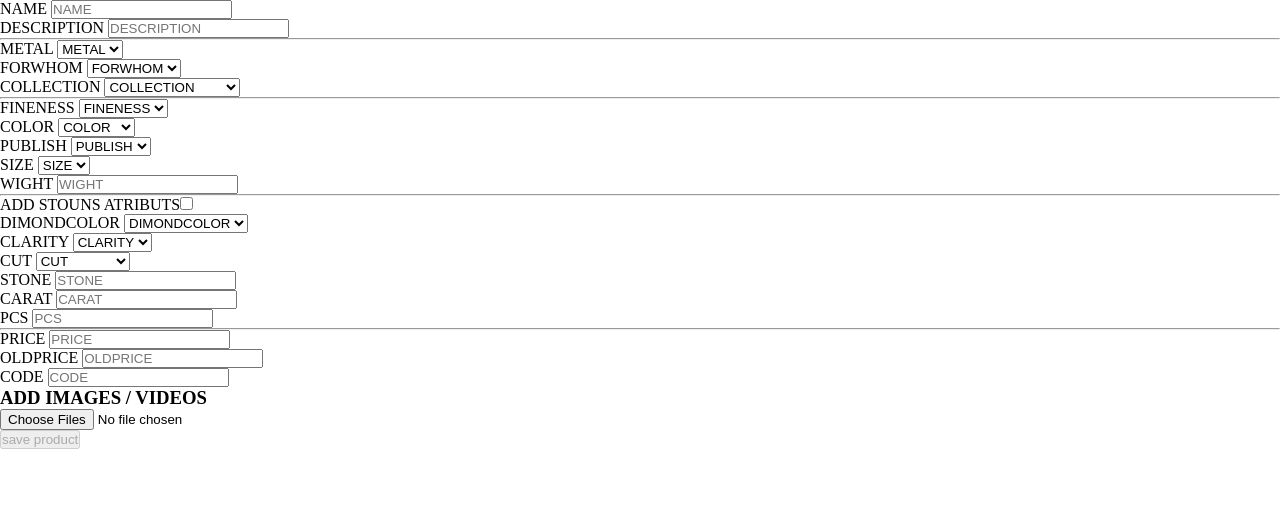
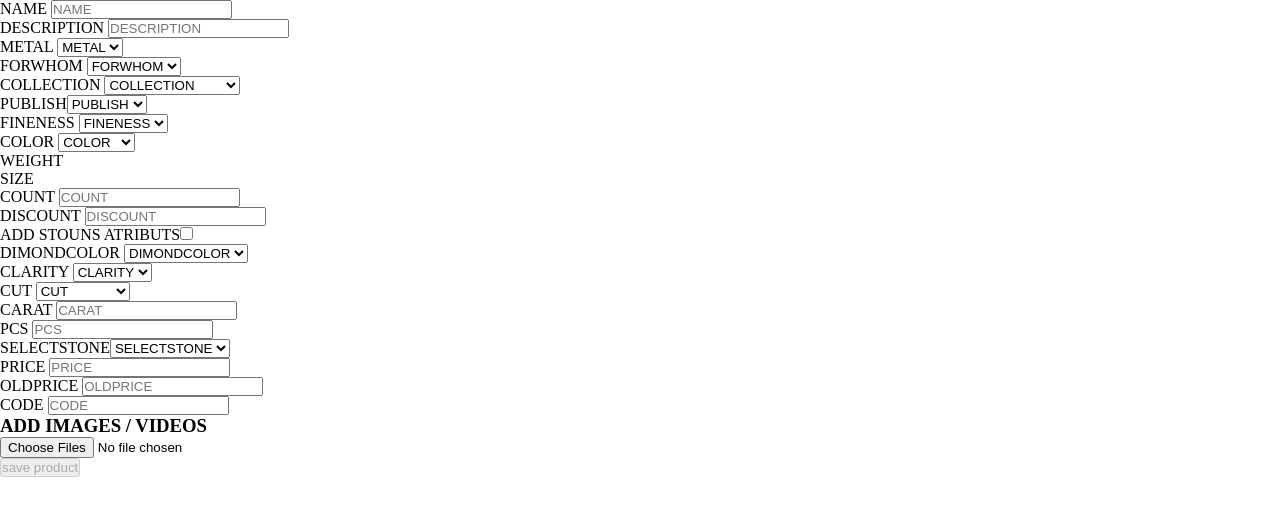
Before and after one commit to vahagnmovs/GoldMarket, a React (Create React App) app in the folder goldmarket/: page /products/addproduct in a window 1280 px wide. Shown: the top 516 px of the page. Built offline with nearby package versions, Linux system fonts and the light colour scheme.

Commit message:
Add_product Object finish

```diff
--- a/goldmarket/src/components/constants/index.ts
+++ b/goldmarket/src/components/constants/index.ts
@@ -1,3 +1,39 @@
+type TInitialState = {
+	ID: string | number
+	NAME: string
+	SELLERID: string | number
+	DESCRIPTION: string
+	METAL: string
+	FORWHOM: string
+	COLLECTION: string
+	FINENESS: string
+	COLOR: string
+	PUBLISH: boolean | undefined,
+	WIEGHT: number[] | string[]
+	SIZE:  number[] | string[]
+	COUNT: string
+	DISCOUNT: string
+	DIMOND: TInitialDimonds,
+	PRICES: TInitialPrice,
+	CODE: string,
+	//FIXME: image componenti ts -y dzel
+	IMAGES: any,
+}
+
+type TInitialDimonds = {
+	SELECTSTONE: boolean | undefined;
+	CARAT: string;
+	DIMONDCOLOR: string;
+	CLARITY: string;
+	CUT: string;
+	PCS: string;
+};
+
+type TInitialPrice = {
+	PRICE: string;
+	OLDPRICE: string;
+}
+
 
 export const product = [
 	{
@@ -37,70 +73,68 @@ export const product = [
 ];
 
 export const filters = {
-
 	nameDescription: [
 		{ NAME: '' },
 		{ DESCRIPTION: '' },
 	],
-
 	firstCategory: [
 		{ METAL: ['gold', 'silver'] },
 		{ FORWHOM: ['women', 'men', 'children'] },
 		{ COLLECTION: ['Bracelets', 'Rings', 'Wdding rings', 'Sets', 'Pendants', 'Earrings',
 			'Chain', 'Necklaces', 'Engagement Rings', 'Crosses', 'Other'] }
 	],
-
 	productDetals: [
 		{ FINENESS: [333, 375, 416, 585, 750, 875, 900, 916, 958, 999] },
 		{ COLOR: ['yellow', 'white', 'red', 'rose gold'] },
-		{ PUBLISH: ['yes', 'no'] },
-		{ SIZE: [13, 13.5, 14, 14.5, 15, 15.5, 16, 16.5, 17, 17.5, 18] }
 	],
-	WIGHT: '',
-
-	STONE: '',
-	CARAT: '',
-	PCS: '',
-	DIMONDS: [
+	dimonds: [
 		{ DIMONDCOLOR: ['L-Z', 'K', 'J', 'H', 'G', 'F', 'E', 'D'] },
 		{ CLARITY: ['FL', 'F', 'VVST', 'VVS2', 'VS1', 'VS2', 'SI', 'SI2', 'I1', 'I2', 'I3'] },
 		{ CUT: ['ROUND', 'PRINCESS', 'EMERALD', 'CUSHION', 'RADIANT'
-			,'ASSCHER', 'PEAR', 'OVAL', 'HEART', 'MARQUISE'] }
-
+			,'ASSCHER', 'PEAR', 'OVAL', 'HEART', 'MARQUISE'] },
 	],
-
-	PRICE: '',
-	OLDPRICE: '',
-
-	CODE: '',
 };
 
 
-export const initialPrices = { PRICE: '', OLDPRICE: '' };
+export const initialPrices: TInitialPrice = { PRICE: '', OLDPRICE: '' };
 
-export const initialDimonds = {
+
+
+export const initialDimonds: TInitialDimonds = {
+	SELECTSTONE: undefined,
+	CARAT: '',
 	DIMONDCOLOR: '',
 	CLARITY: '',
 	CUT: '',
+	PCS: '',
 };
 
 
-export const initialState = {
+
+
+
+export const initialState: TInitialState = {
+	// FIXME: dzel id
+	ID: Math.random(),
 	NAME: '',
+	SELLERID: Math.random(),
 	DESCRIPTION: '',
 	METAL: '',
 	FORWHOM: '',
 	COLLECTION: '',
 	FINENESS: '',
 	COLOR: '',
-	PUBLISH: '',
-	WIGHT: '',
-	SIZE: '',
-	STONE: '',
-	CARAT: '',
-	PCS: '',
-	DIMONDS: initialDimonds,
+	PUBLISH: false,
+	WIEGHT: [2, 3, 4, 5, 6, 7, 8],
+	SIZE: [5, 6, 7, 8, 9, 10],
+	COUNT: '',
+	DISCOUNT: '',
+	DIMOND: initialDimonds,
 	PRICES: initialPrices,
 	CODE: '',
 	IMAGES: []
 };
+
+
+export const weightListData = [2, 3, 4, 5, 6, 7, 8];
+export const sizeListData = [5, 6, 7, 8, 9, 10];
--- /dev/null
+++ b/goldmarket/src/components/product/AddProduct/PublishSelecStoneBollean/index.tsx
@@ -0,0 +1,22 @@
+import React, {useState} from 'react';
+
+type TProps = {
+    name: string
+    handleBoolean: (e: any) => void
+}
+
+const PublishSelecStoneBollean = ({ name, handleBoolean }: TProps) => {
+
+	return (
+		<div>
+			<label>{name}</label>
+			<select name={name} onChange={handleBoolean}>
+				<option disabled selected>{name}</option>
+				<option value={'yes'}>yes</option>
+				<option value={'no'}>no</option>
+			</select>
+		</div>
+	);
+};
+
+export default PublishSelecStoneBollean;
--- /dev/null
+++ b/goldmarket/src/components/product/AddProduct/WeightSizeCratorValue/index.tsx
@@ -0,0 +1,56 @@
+import React, { useState, useEffect } from 'react';
+
+type TProps = {
+    listData: number[] | string[]
+    handleWeight: (value: string[] | number[]) => void
+    name: string
+}
+
+const WeightSizeCratorValue = ({ listData, name, handleWeight }: TProps) => {
+
+	const [checkedList, setCheckedList] = useState<string[]>([]);
+	const [flag, setFlag] = useState(true);
+
+	useEffect(() => {
+		handleWeight(checkedList);
+	}, [checkedList]);
+
+
+
+	const handleSelect = (event: React.ChangeEvent<HTMLInputElement>) => {
+		const { value, checked  } = event.target;
+
+		if (checked) {
+			setCheckedList([...checkedList, value]);
+		} else {
+			const filteredList = checkedList.filter((item) => item !== value);
+			setCheckedList(filteredList);
+		}
+	};
+
+
+	const handleFlag = () => setFlag(!flag);
+
+
+	return (
+		<div>
+			<span style={{cursor: 'pointer'}} onClick={handleFlag}> {name} </span>
+			{flag || listData.map((item, index) => {
+				return (
+					<div key={index} className="checkbox-container">
+						<label>
+							<input
+								type="checkbox"
+								name={name}
+								value={item}
+								onChange={handleSelect}
+							/>
+							{item}</label>
+					</div>
+				);
+			})}
+		</div>
+	);
+};
+
+export default WeightSizeCratorValue;
--- a/goldmarket/src/components/product/AddProduct/index.tsx
+++ b/goldmarket/src/components/product/AddProduct/index.tsx
@@ -1,34 +1,64 @@
 import React, {useEffect, useState} from 'react';
-import {filters, initialDimonds, initialPrices, initialState} from 'src/components/constants';
+import {filters, initialDimonds, initialPrices, initialState, sizeListData, weightListData} from 'src/components/constants';
 import CrateInput from '../createInput';
 
 import AddImages from './addImages';
 import Creator from './Creator';
+import PublishSelecStoneBollean from './PublishSelecStoneBollean';
+import WeightSizeCratorValue from './WeightSizeCratorValue';
+
+export type TWeight = {
+	name: { key: number[] | string[]} | {}
+}
 
 const AddProduct: React.FC = () => {
 
 
 	const [formData, setFormData] = useState(initialState);
+
 	const [PRICES, setPrices] = useState(initialPrices);
-	const [DIMONDS, setDimonds] = useState(initialDimonds);
+	const [DIMOND, setDimonds] = useState(initialDimonds);
 	const [IMAGES, setImgSrces] = useState([]);
+
+	const [WIEGHT, setWeight] = useState<any>([]);
+	const [SIZE, setSize] = useState<any>([]);
+
+	const [PUBLISH, setBublish] = useState<boolean | undefined>();
+	const [SELECTSTONE, setSelectStone] = useState<boolean | undefined>();
+
 	const [showSlice, setShowSlice] = useState(false);
 
 
+
 	useEffect(() => {
-		setFormData({...formData, IMAGES}
-		);
+		setFormData({...formData, IMAGES});
 	}, [IMAGES]);
 
 	useEffect(() => {
-		setFormData({...formData, DIMONDS}
-		);
-	}, [DIMONDS]);
+		setFormData({...formData, DIMOND});
+	}, [DIMOND]);
 
 	useEffect(() => {
-		setFormData({...formData, PRICES}
-		);
+		setFormData({...formData, PRICES});
 	}, [PRICES]);
+
+	useEffect(() => {
+		setFormData({...formData, WIEGHT});
+	}, [WIEGHT]);
+
+	useEffect(() => {
+		setFormData({...formData, SIZE});
+	}, [SIZE]);
+
+	useEffect(() => {
+		setFormData({...formData, PUBLISH});
+	}, [PUBLISH]);
+
+	useEffect(() => {
+		setDimonds({...DIMOND, SELECTSTONE});
+	}, [SELECTSTONE]);
+
+
 
 	const handleImgSrces = (arr: []) => setImgSrces(prev => [...arr]);
 
@@ -39,14 +69,13 @@ const AddProduct: React.FC = () => {
 			...formData,
 			[name]: value,
 			IMAGES,
-			PRICES
 		});
 	};
 
 	const handleDimonds = ({target}: React.ChangeEvent<HTMLSelectElement> | React.ChangeEvent<HTMLInputElement>) => {
 		const {name, value} = target;
 
-		setDimonds({...DIMONDS, [name]: value});
+		setDimonds({...DIMOND, [name]: value});
 	};
 
 	const handlePrice = ({target}: React.ChangeEvent<HTMLInputElement>) => {
@@ -56,30 +85,51 @@ const AddProduct: React.FC = () => {
 	};
 
 	const disAdd = (formData.NAME.trim().length === 0) || (formData.DESCRIPTION.trim().length === 0) ||
-		(formData.WIGHT.trim().length === 0) || (formData.STONE.trim().length === 0) ||
-		(formData.CARAT.trim().length === 0) || (formData.CODE.trim().length === 0);
+                   (formData.CODE.trim().length === 0);
 
 
 	const toggleShowSlice = () => setShowSlice(!showSlice);
+
+	const handleWeight = (value: string[] | number[]) => {
+		setWeight((prev: []) => [...value]);
+	};
+	const handleSize = (value: string[] | number[]) => {
+		setSize((prev: []) => [...value]);
+	};
+
+	const handleBoolean = (event: React.ChangeEvent<HTMLSelectElement>) => {
+		const { name, value } = event.target;
+
+		if (name === 'PUBLISH') {
+			if (value === 'yes') setBublish(true);
+			else setBublish(false);
+		}
+
+		else if (name === 'SELECTSTONE') {
+			if (value === 'yes') setSelectStone(true);
+			else setSelectStone(false);
+		}
+	};
+
 
 	const handleSave = () => {
 		console.log(formData, 'formData');
 	};
 
-
 	return (
 		<div className='addProduct'>
+			<CrateInput title='NAME' value={formData.NAME} handleChangeData={handleChangeFormData} />
+			<CrateInput title='DESCRIPTION' value={formData.DESCRIPTION} handleChangeData={handleChangeFormData}/>
 
-			<CrateInput title='NAME' value={formData.NAME} handleChangeData={handleChangeFormData}/>
-			<CrateInput title='DESCRIPTION' value={formData.DESCRIPTION} handleChangeData={handleChangeFormData}/>
-			<hr></hr>
-			<Creator data={filters.firstCategory} handleChangeData={handleChangeFormData}/>
+			<Creator data={filters.firstCategory} handleChangeData={handleChangeFormData} />
+			<PublishSelecStoneBollean name={'PUBLISH'} handleBoolean={handleBoolean} />
 
-			<hr></hr>
-			<Creator data={filters.productDetals} handleChangeData={handleChangeFormData}/>
-			<CrateInput title='WIGHT' value={formData.WIGHT} handleChangeData={handleChangeFormData}/>
+			<Creator data={filters.productDetals} handleChangeData={handleChangeFormData} />
+			<WeightSizeCratorValue name={'WEIGHT'} listData={weightListData} handleWeight={handleWeight} />
+			<WeightSizeCratorValue name={'SIZE'} listData={sizeListData} handleWeight={handleSize} />
+			<CrateInput title='COUNT' value={formData.COUNT} handleChangeData={handleChangeFormData} />
+			<CrateInput title='DISCOUNT' value={formData.DISCOUNT} handleChangeData={handleChangeFormData} />
 
-			<hr></hr>
 			<div>
 				<label> ADD STOUNS ATRIBUTS
 					<input type="checkbox" onChange={toggleShowSlice} checked={showSlice}/>
@@ -88,20 +138,19 @@ const AddProduct: React.FC = () => {
 					showSlice
 					||
 					<>
-						<Creator data={filters.DIMONDS} handleChangeData={handleDimonds}/>
-						<CrateInput title={'STONE'} value={formData.STONE} handleChangeData={handleChangeFormData}/>
-						<CrateInput title={'CARAT'} value={formData.CARAT} handleChangeData={handleChangeFormData}/>
-						<CrateInput title={'PCS'} value={formData.PCS} handleChangeData={handleChangeFormData}/>
+						<Creator data={filters.dimonds} handleChangeData={handleDimonds}/>
+						<CrateInput title='CARAT' value={formData.DIMOND.CARAT} handleChangeData={handleDimonds} />
+						<CrateInput title='PCS' value={formData.DIMOND.PCS} handleChangeData={handleDimonds} />
+			            <PublishSelecStoneBollean name={'SELECTSTONE'} handleBoolean={handleBoolean} />
 					</>
 				}
 			</div>
 
-			<hr></hr>
-			<CrateInput title={'PRICE'} value={formData.PRICES.PRICE} handleChangeData={handlePrice}/>
-			<CrateInput title={'OLDPRICE'} value={formData.PRICES.OLDPRICE} handleChangeData={handlePrice}/>
-			<CrateInput title={'CODE'} value={formData.CODE} handleChangeData={handleChangeFormData}/>
+			<CrateInput title={'PRICE'} value={formData.PRICES.PRICE} handleChangeData={handlePrice} />
+			<CrateInput title={'OLDPRICE'} value={formData.PRICES.OLDPRICE} handleChangeData={handlePrice} />
+			<CrateInput title={'CODE'} value={formData.CODE} handleChangeData={handleChangeFormData} />
 
-			<AddImages handleImgSrces={handleImgSrces}/>
+ 			<AddImages handleImgSrces={handleImgSrces} />
 
 			<button disabled={disAdd} onClick={handleSave}>save product</button>
 		</div>
--- a/goldmarket/src/data/products.ts
+++ b/goldmarket/src/data/products.ts
@@ -5,6 +5,7 @@ export type PriceTypes = {
 }
 
 export type DiamondTypes = {
+	selectStone: string,
     carat: number,
     pcs: number,
     color: string,
@@ -55,6 +56,7 @@ const products: ProductsTypes[] = [
 		weight: [5, 5.5, 6, 6.5, 7.5, 8, 8.5],
 		stone: true,
 		diamond: {
+			selectStone: 'selectStone',
 			carat: 0.2,
 			pcs: 5,
 			color: 'H',
@@ -92,6 +94,7 @@ const products: ProductsTypes[] = [
 		weight: [3, 3.5, 4, 4.5, 5],
 		stone: true,
 		diamond: {
+			selectStone: 'selectStone2',
 			carat: 0.08,
 			pcs: 20,
 			color: 'J',
@@ -129,6 +132,7 @@ const products: ProductsTypes[] = [
 		weight: [5, 5.5, 6, 6.5, 7.5, 8, 8.5],
 		stone: true,
 		diamond: {
+			selectStone: 'selectStone3',
 			carat: 0.2,
 			pcs: 5,
 			color: 'H',
@@ -166,6 +170,7 @@ const products: ProductsTypes[] = [
 		weight: [3, 3.5, 4, 4.5, 5],
 		stone: true,
 		diamond: {
+			selectStone: 'selectStone4',
 			carat: 0.08,
 			pcs: 20,
 			color: 'J',
@@ -203,6 +208,7 @@ const products: ProductsTypes[] = [
 		weight: [5, 5.5, 6, 6.5, 7.5, 8, 8.5],
 		stone: true,
 		diamond: {
+			selectStone: 'selectStone5',
 			carat: 0.2,
 			pcs: 5,
 			color: 'H',
@@ -240,6 +246,7 @@ const products: ProductsTypes[] = [
 		weight: [3, 3.5, 4, 4.5, 5],
 		stone: true,
 		diamond: {
+			selectStone: 'selectStone6',
 			carat: 0.08,
 			pcs: 20,
 			color: 'J',
@@ -277,6 +284,7 @@ const products: ProductsTypes[] = [
 		weight: [5, 5.5, 6, 6.5, 7.5, 8, 8.5],
 		stone: true,
 		diamond: {
+			selectStone: 'selectStone7',
 			carat: 0.2,
 			pcs: 5,
 			color: 'H',
@@ -314,6 +322,7 @@ const products: ProductsTypes[] = [
 		weight: [3, 3.5, 4, 4.5, 5],
 		stone: true,
 		diamond: {
+			selectStone: 'selectStone8',
 			carat: 0.08,
 			pcs: 20,
 			color: 'J',
@@ -351,6 +360,7 @@ const products: ProductsTypes[] = [
 		weight: [5, 5.5, 6, 6.5, 7.5, 8, 8.5],
 		stone: true,
 		diamond: {
+			selectStone: 'selectStone9',
 			carat: 0.2,
 			pcs: 5,
 			color: 'H',
@@ -388,6 +398,7 @@ const products: ProductsTypes[] = [
 		weight: [3, 3.5, 4, 4.5, 5],
 		stone: true,
 		diamond: {
+			selectStone: 'selectStone10',
 			carat: 0.08,
 			pcs: 20,
 			color: 'J',
--- a/goldmarket/src/pages/home/index.tsx
+++ b/goldmarket/src/pages/home/index.tsx
@@ -15,6 +15,8 @@ import SellWithUs from '../../components/information/sellWithUsBanner';
 import WhyGoldCenter from '../../components/information/whyGoldCenterBanner';
 import Video from '../../components/header/video';
 
+import AddProduct from 'src/components/product/AddProduct';
+
 const Home = () => {
 	return (
 		<Layout
@@ -23,7 +25,7 @@ const Home = () => {
 			FooterComponent={<Footer />}
 		>
 			<>
-				{/*<AddProduct />*/}
+				{/* <AddProduct /> */}
 				{/*   <SignUp/>*/}
 				<PriceList />
 				<Video/>
```
